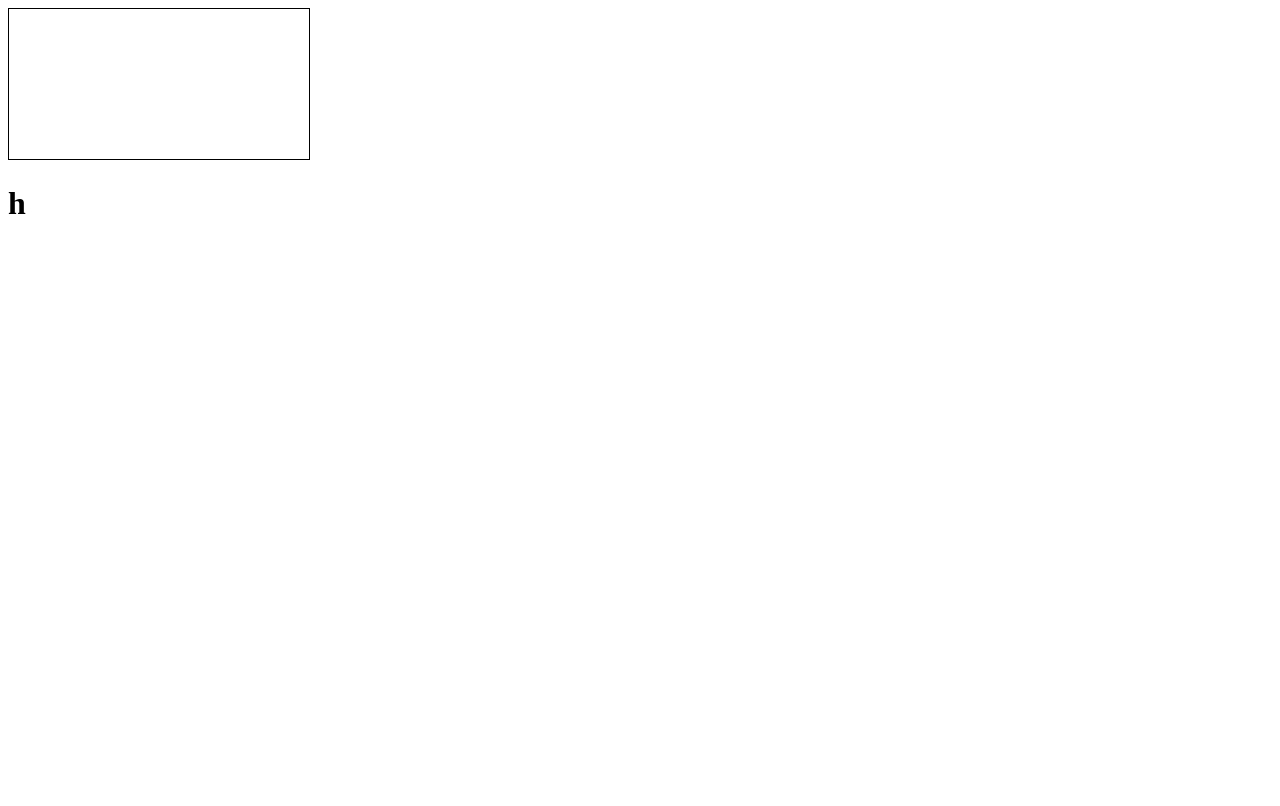
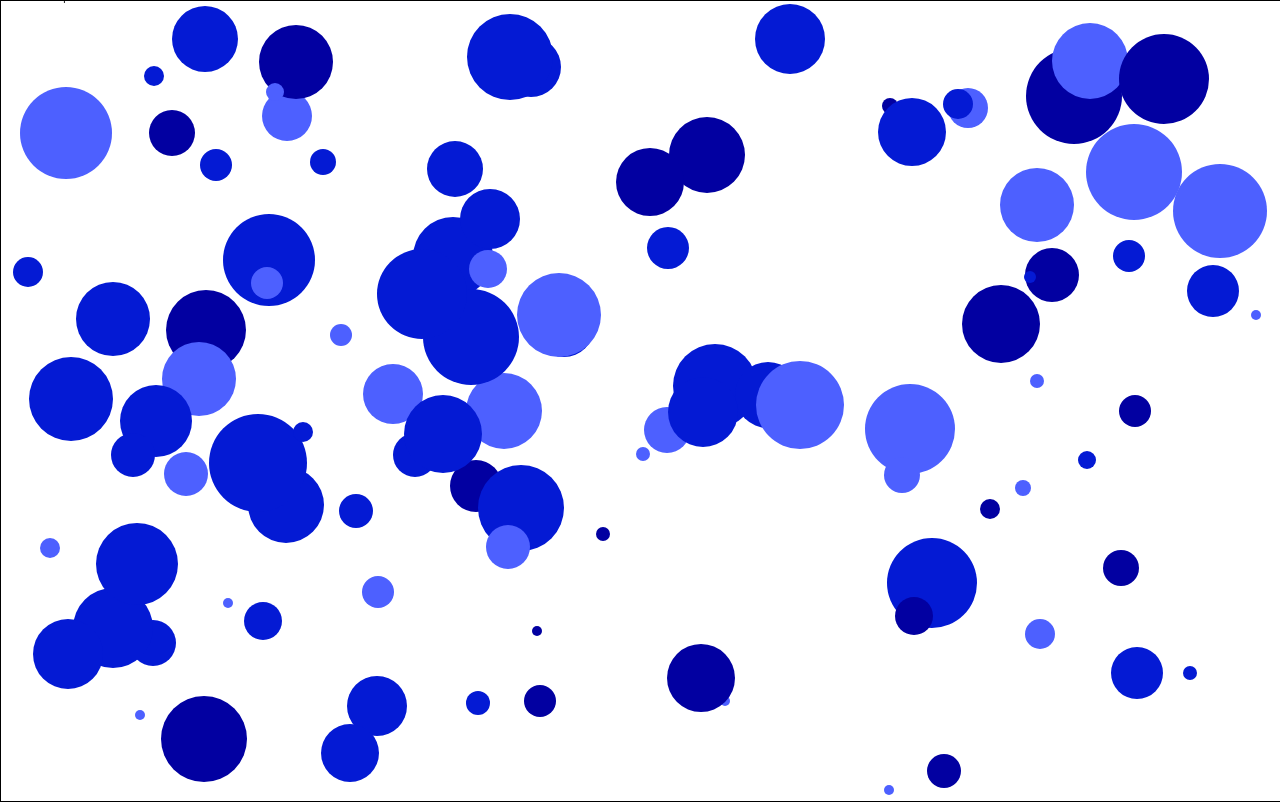
Before and after one commit to TimStokes746329/Html-Canvas-Boilerplate, a website: page Public/Index.html in a window 1280 px wide. Drawn offline with Linux system fonts and the light colour scheme.

Commit message:
Javascript boilerplate code added

```diff
--- a/Public/Index.html
+++ b/Public/Index.html
@@ -10,6 +10,5 @@
 <body>
     <canvas id="canvas">Your browser does not support html canvas</canvas>
     <script src="./Main.js"></script>
-    <h1>h</h1>
 </body>
 </html>
--- a/Public/Main.js
+++ b/Public/Main.js
@@ -0,0 +1,86 @@
+//Initial setup
+const canvas = document.getElementById("canvas");
+const ctx = canvas.getContext("2d");
+
+canvas.width = innerWidth;
+canvas.height = innerHeight;
+
+//Variables
+const mouse = {
+    x: null,
+    y: null
+};
+
+const colors = [
+    "#041AD4",
+    "#4D60FF",
+    "#0200A1"
+];
+
+//Event listeners
+addEventListener("mousemove",function(event){
+    mouse.x = event.clientX;
+    mouse.y = event.clientY;
+});
+
+addEventListener("resize",function(){
+    canvas.width = innerWidth;
+    canvas.height = innerHeight;
+    init();
+})
+
+//Utility functions
+function getRandomColor(){
+    return colors[Math.floor(Math.random()*colors.length)];
+}
+
+function getRandomInteger(min,max){
+    let range = max-min;
+    return Math.floor(Math.random() * range) + min;
+}
+
+//Circle Object
+function Object(x,y,radius,color){
+    this.x = x;
+    this.y = y;
+    this.radius = radius;
+    this.color = color;
+
+    this.update = function(){
+        this.draw();
+    }
+
+    this.draw = function(){
+        ctx.fillStyle= this.color;
+        ctx.beginPath();
+        ctx.arc(this.x,this.y,this.radius,0,Math.PI*2, false);
+        ctx.fill();
+        ctx.closePath();
+    }
+}
+
+//Implementation
+let objects;
+
+function init(){
+    objects = [];
+    for(let i=0; i<100; i++){
+        let radius = getRandomInteger(5,50);
+        let x = getRandomInteger(0 + radius, innerWidth - radius);
+        let y = getRandomInteger(0 + radius, innerHeight - radius);
+        objects[i] = new Object(x,y,radius,getRandomColor());
+    }
+}
+
+function animate(){
+    requestAnimationFrame(animate);
+    ctx.clearRect(0,0,innerWidth,innerHeight);
+    ctx.fillStyle = "black";
+    ctx.fillText("Canvas Boilerplate", mouse.x,mouse.y);
+    for(let i=0; i<100; i++){
+        objects[i].update();
+    }
+}
+
+init();
+animate();
--- a/Public/Style.css
+++ b/Public/Style.css
@@ -1,5 +1,5 @@
 body{
-    padding: 0px;
+    margin: 0;
 }
 
 canvas{
```
